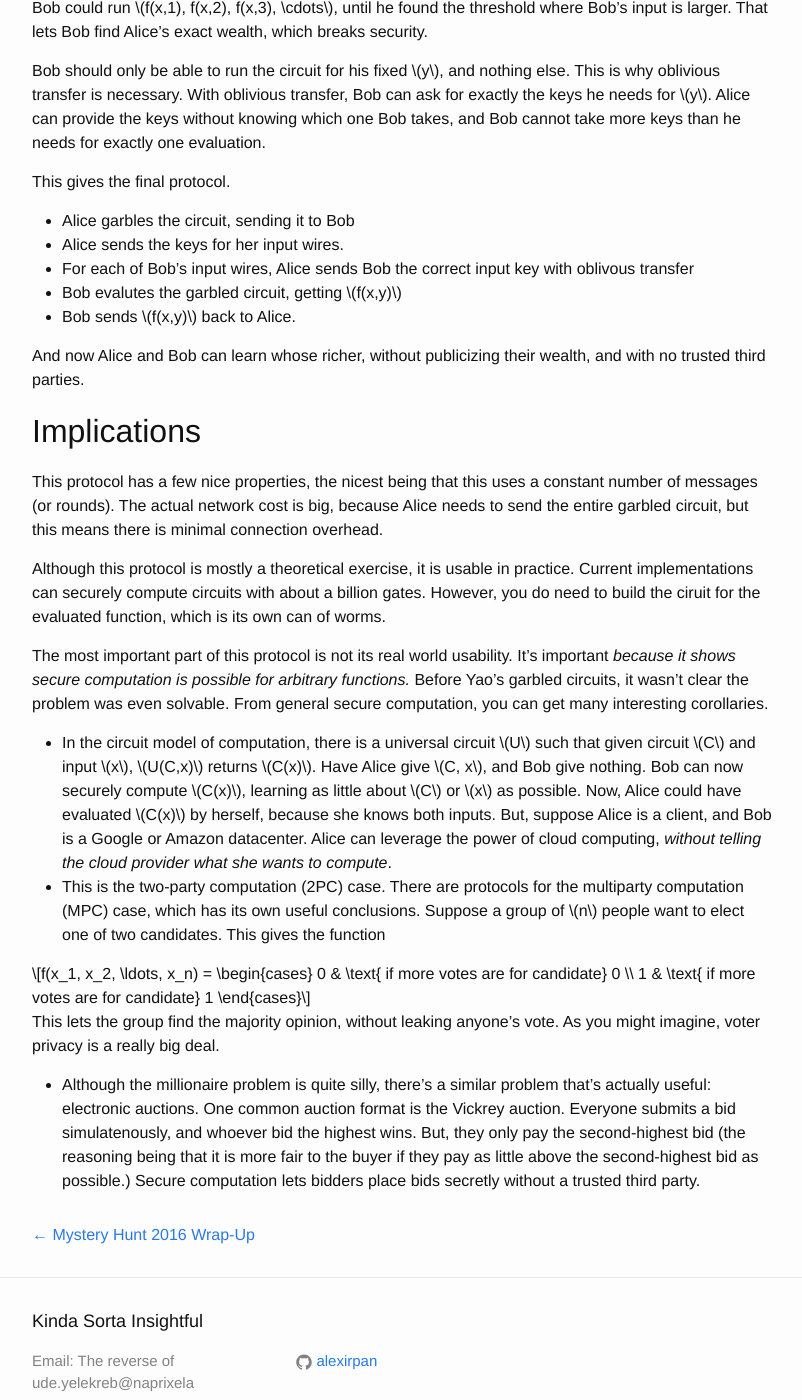
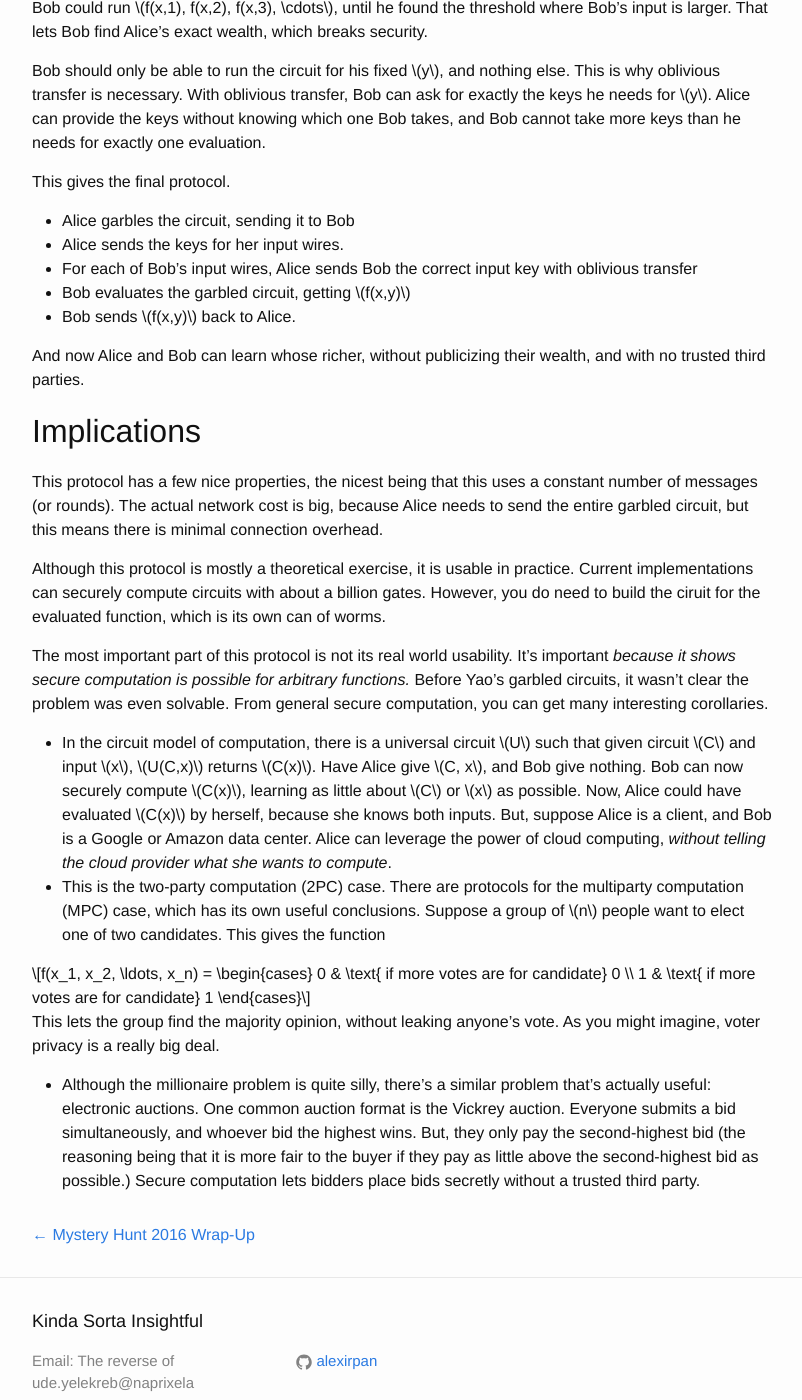
Before and after one commit to alexirpan/alexirpan.github.io, a Jekyll site: the page built from _posts/2016-02-03-secure-computation.markdown, in a window 1280 px wide and 1400 px high, scrolled down 5939 px. Shown: the whole window, without its empty margins (238-1040 px from the left). Built offline with Jekyll 4.4.1, drawn with Linux system fonts in a browser that asks for light colours; comment, search, counter and statistics services are not loaded; some of the changed text lies outside the part shown.

Commit message:
Typo fixes. Reread time

```diff
--- a/_posts/2016-02-03-secure-computation.markdown
+++ b/_posts/2016-02-03-secure-computation.markdown
@@ -395,8 +395,8 @@
 * Alice garbles the circuit, sending it to Bob
 * Alice sends the keys for her input wires.
 * For each of Bob's input wires, Alice sends Bob the correct input
-key with oblivous transfer
-* Bob evalutes the garbled circuit, getting $$f(x,y)$$
+key with oblivious transfer
+* Bob evaluates the garbled circuit, getting $$f(x,y)$$
 * Bob sends $$f(x,y)$$ back to Alice.
 
 And now Alice and Bob can learn whose richer, without publicizing their
@@ -426,7 +426,7 @@
 give $$C, x$$, and Bob give nothing. Bob can now securely compute $$C(x)$$,
 learning as little about $$C$$ or $$x$$ as possible. Now, Alice could have
 evaluated $$C(x)$$ by herself, because she knows both inputs. But, suppose Alice
-is a client, and Bob is a Google or Amazon datacenter. Alice can leverage
+is a client, and Bob is a Google or Amazon data center. Alice can leverage
 the power of cloud computing, *without telling the cloud provider what she
 wants to compute*.
 * This is the two-party computation (2PC) case. There are protocols for the
@@ -445,7 +445,7 @@
 As you might imagine, voter privacy is a really big deal.
 * Although the millionaire problem is quite silly, there's a similar problem
 that's actually useful: electronic auctions. One common auction format is
-the Vickrey auction. Everyone submits a bid simulatenously, and whoever bid
+the Vickrey auction. Everyone submits a bid simultaneously, and whoever bid
 the highest wins. But, they only pay the second-highest bid (the reasoning being
 that it is more fair to the buyer if they pay as little above the second-highest
 bid as possible.) Secure computation lets bidders place bids secretly without
```
Also changed, not shown: other parts of _posts/2016-02-03-secure-computation.markdown (+8 -8 lines).
